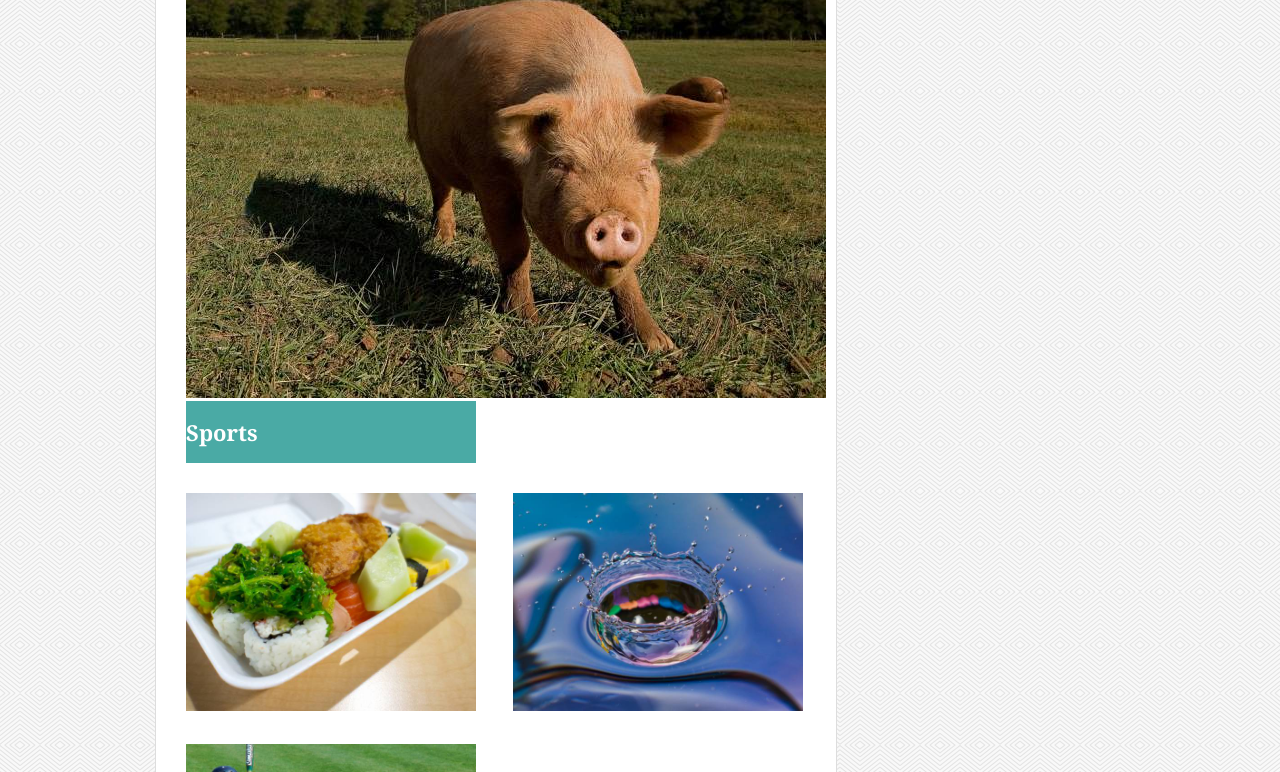
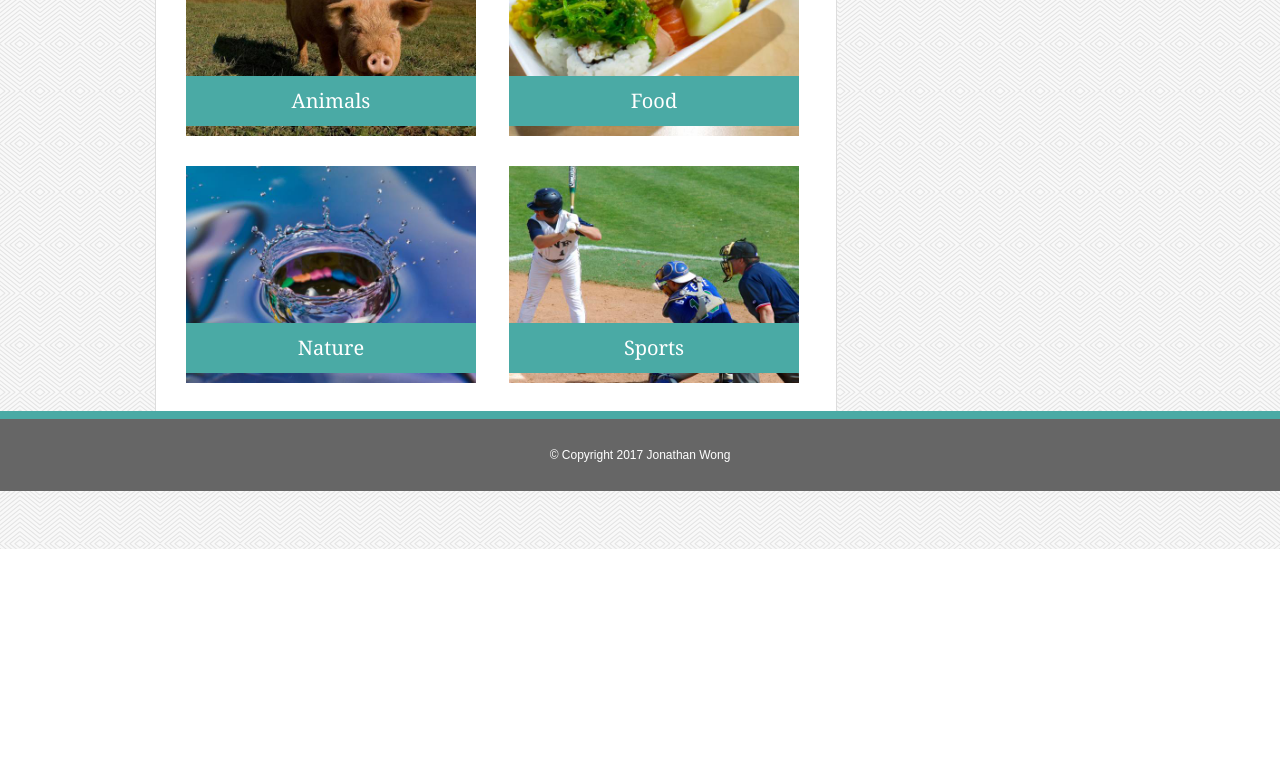
Before and after one commit to jdwong415/Basic-Portfolio, a plain HTML site: page portfolio.html in a window 1280 px wide. Shown: the part 309-1081 px from the top of the page. After the commit the page ends 858 px from the top, so only its background shows below. Drawn offline with Linux system fonts and the light colour scheme.

Commit message:
Finishing touches

```diff
--- a/assets/css/style.css
+++ b/assets/css/style.css
@@ -29,10 +29,9 @@ h3 {
 
 h4 {
     font-family: Georgia, Times, 'Times New Roman', serif;
-    font-size: 22px;
+    font-size: 20px;
     color: #fff;
-    font-weight: bold;
-    padding: 20px 0;
+    padding: 15px 0;
     background-color: #4aaaa5;
 }
 
@@ -88,11 +87,6 @@ a:hover {
     color: #4aaaa5;
 }
 
-/* Clear float */
-.clear {
-    clear: both;
-}
-
 /* Main content */
 #main {
     float: left;
@@ -101,6 +95,7 @@ a:hover {
     border: 1px solid #ddd;
     padding: 15px;
     margin-left: 155px;
+    margin-bottom: 120px;
 }
 
 #title {
@@ -211,12 +206,21 @@ input[type=submit] {
 
 .portfolio {
     width: 290px;
+    height: 217.5px;
     margin: 0px 18px 30px 15px;
     position: relative;
+    float: left;
+}
+
+.portimage {
+    width: 290px;
 }
 
 .porttitle {
+    width: 100%;
     position: absolute;
+    bottom: 10px;
+    text-align: center;
 }
 
 #footer {
@@ -230,4 +234,6 @@ input[type=submit] {
     font-size: 12px;
     text-align: center;
     font-family: Arial, "Helvetica Neue", Helvetica, sans-serif;
+    position: fixed;
+    bottom: 0;
 }
--- a/portfolio.html
+++ b/portfolio.html
@@ -26,24 +26,45 @@
         </div>
     </header>
 
-    <section id="clear">
-    </section>
-
     <!-- Main content -->
     <section id="main">
         <div id="title">
             <h2>Portfolio</h2>
         </div>
+        <div class="clear">
+        </div>
         <div class="portfolio">
-            <a href="#"><img src="assets/images/animals.jpg"></a>
-            <div class="porttext">
+            <a href="#">
+            <div class="porttitle">
+                <h4>Animals</h4>
+            </div>
+            <img class="portimage" src="assets/images/animals.jpg" alt="Animals"></a>
+        </div>
+
+        <div class="portfolio">
+            <a href="#">
+            <div class="porttitle">
+                <h4>Food</h4>
+            </div>
+            <img class="portimage" src="assets/images/food.jpg" alt="Food"></a>
+        </div>
+
+        <div class="portfolio">
+            <a href="#">
+            <div class="porttitle">
+                <h4>Nature</h4>
+            </div>
+            <img class="portimage" src="assets/images/nature.jpg" alt="Nature"></a>
+        </div>
+
+        <div class="portfolio">
+            <a href="#">
+            <div class="porttitle">
                 <h4>Sports</h4>
             </div>
+            <img class="portimage" src="assets/images/sports.jpg" alt="Sports"></a>
         </div>
 
-        <a href="#"><img class="portfolio" src="assets/images/food.jpg"></a>
-        <a href="#"><img class="portfolio" src="assets/images/nature.jpg"></a>
-        <a href="#"><img class="portfolio" src="assets/images/sports.jpg"></a>
     </section>
 
     <!-- Side bar -->
@@ -51,9 +72,9 @@
         <div id="connect">
             <h3>Connect with Me</h3>
         </div>
-        <a href="https://github.com/jdwong415" target="_blank"><img id="link1" src="assets/images/1496785722_github.png"></a>
-        <a href="https://www.linkedin.com/in/jonathan-wong-140209120/" target="_blank"><img id="link2" src="assets/images/1496785706_linkedin.png"></a>
-        <a href="https://stackoverflow.com/users/7934912/jwong" target="_blank"><img id="link3" src="assets/images/1496785728_stackoverflow.png"></a>
+        <a href="https://github.com/jdwong415" target="_blank"><img id="link1" src="assets/images/1496785722_github.png" alt="Github"></a>
+        <a href="https://www.linkedin.com/in/jonathan-wong-140209120/" target="_blank"><img id="link2" src="assets/images/1496785706_linkedin.png" alt="LinkedIn"></a>
+        <a href="https://stackoverflow.com/users/7934912/jwong" target="_blank"><img id="link3" src="assets/images/1496785728_stackoverflow.png" alt="Stackoverflow"></a>
     </section>
 
     <footer>
```
Also changed, not shown: contact.html (+3 -9 lines), index.html (+11 -9 lines).
